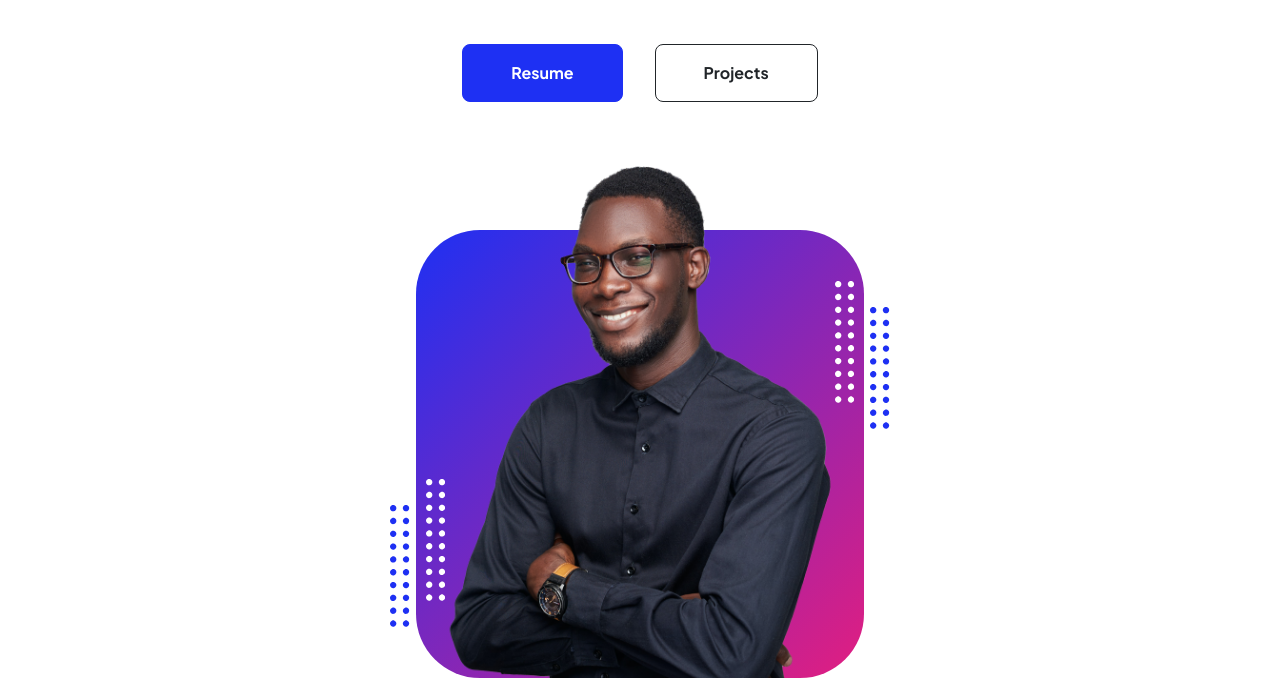
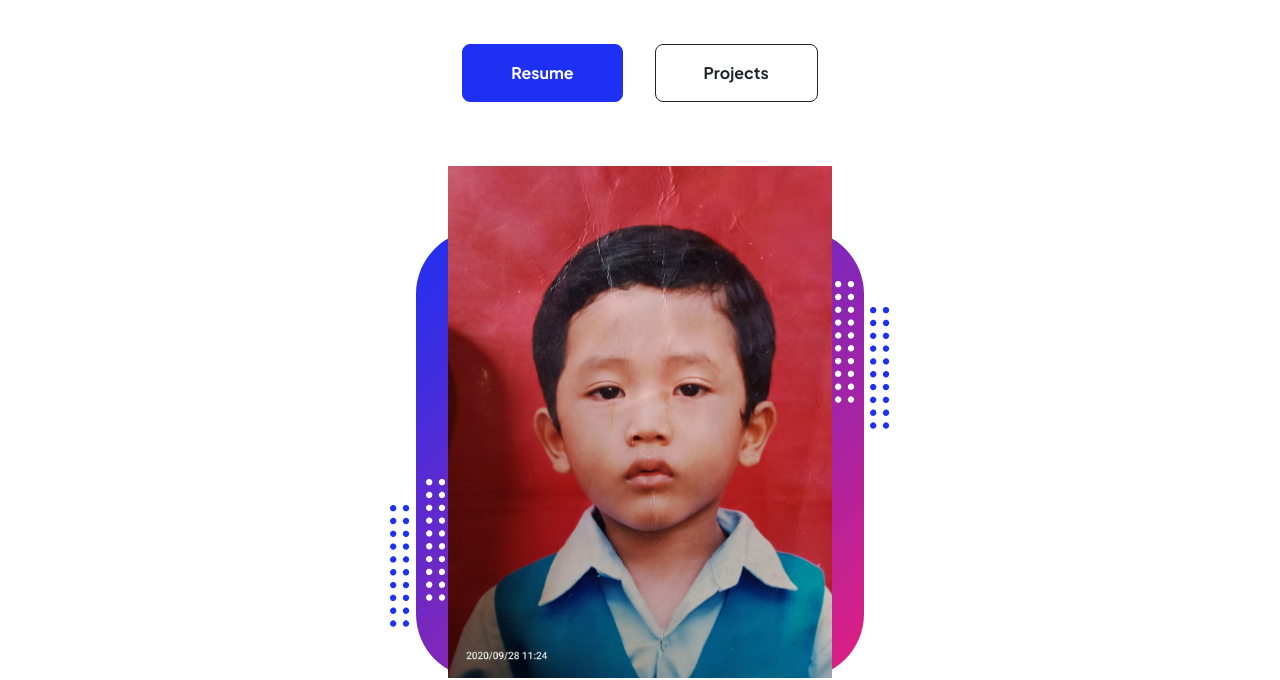
Before and after one commit to Jeffadha/geprekayam, a plain HTML site: page index.html in a window 1280 px wide. Shown: the part 291-971 px from the top of the page. Drawn offline with nearby package versions, Linux system fonts and the light colour scheme.

Commit message:
awwaeqewq

```diff
--- a/index.html
+++ b/index.html
@@ -57,7 +57,7 @@
                                 <div class="profile bg-gradient-primary-to-secondary">
                                     <!-- TIP: For best results, use a photo with a transparent background like the demo example below-->
                                     <!-- Watch a tutorial on how to do this on YouTube (link)-->
-                                    <img class="profile-img" src="assets/profile.png" alt="..." />
+                                    <img class="profile-img" src="assets/profile1.jpg" alt="..." />
                                     <div class="dots-1">
                                         <!-- SVG Dots-->
                                         <svg version="1.1" xmlns="http://www.w3.org/2000/svg" xmlns:xlink="http://www.w3.org/1999/xlink" x="0px" y="0px" viewBox="0 0 191.6 1215.4" style="enable-background: new 0 0 191.6 1215.4" xml:space="preserve">
@@ -185,6 +185,7 @@
                                 <h2 class="display-5 fw-bolder"><span class="text-gradient d-inline">About Me</span></h2>
                                 <p class="lead fw-light mb-4">My name is Start Bootstrap and I help brands grow.</p>
                                 <p class="text-muted">Lorem ipsum dolor sit amet, consectetur adipisicing elit. Fugit dolorum itaque qui unde quisquam consequatur autem. Eveniet quasi nobis aliquid cumque officiis sed rem iure ipsa! Praesentium ratione atque dolorem?</p>
+                                <img src="assets/profile1.jpg" alt="" srcset="">
                                 <div class="d-flex justify-content-center fs-2 gap-4">
                                     <a class="text-gradient" href="#!"><i class="bi bi-twitter"></i></a>
                                     <a class="text-gradient" href="#!"><i class="bi bi-linkedin"></i></a>
```
Also changed, not shown: assets/profile1.jpg (added).
